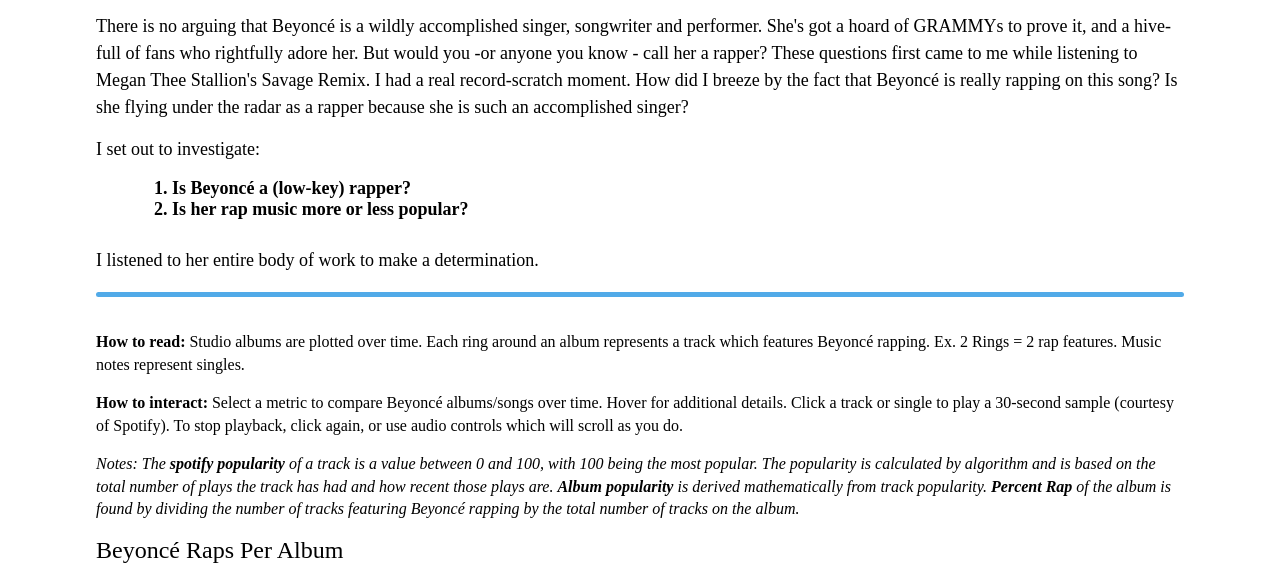
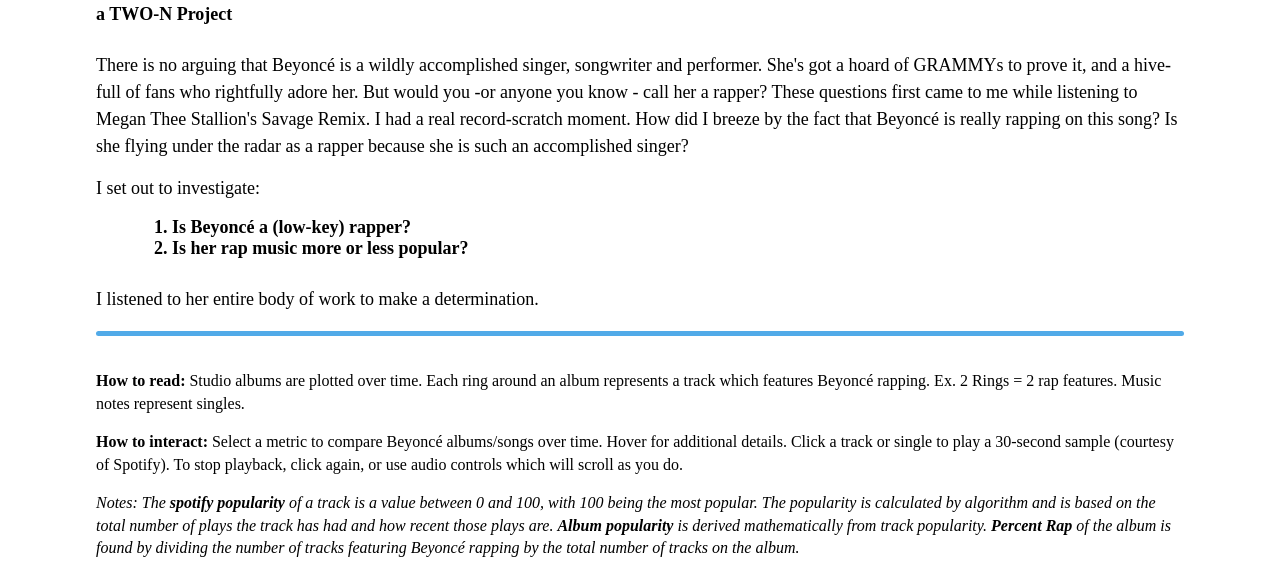
Before and after one commit to JasmineGuy/beyonce, a plain HTML site: page index.html in a window 1280 px wide. Shown: the part 165-738 px from the top of the page. Drawn offline with nearby package versions, Linux system fonts and the light colour scheme; a web font is replaced by a local one.

Commit message:
restore credit line

```diff
--- a/index.html
+++ b/index.html
@@ -17,7 +17,7 @@
         <span class="title">Bey is for Bars</span>
         <br/>
         <span class="subtitle">Is Beyonc&#233 <strong class="highlight">Secretly </strong>a Rapper?</span>
-        <!-- <h4>a TWO-N Project</h4> -->
+        <p><strong>a TWO-N Project</strong></p>
         <p class="text">There is no arguing that Beyonc&#233 is a wildly accomplished singer, songwriter and performer. She's got a hoard of GRAMMYs to prove it, and a hive-full of fans who rightfully adore her. But would you -or anyone you know - call her a rapper?
 
         These questions first came to me while listening to Megan Thee Stallion's Savage Remix. I had a real record-scratch moment. How did I breeze by the fact that Beyonc&#233 is really rapping on this song? Is she flying under the radar as a rapper because she is such an accomplished singer?</p>
```
